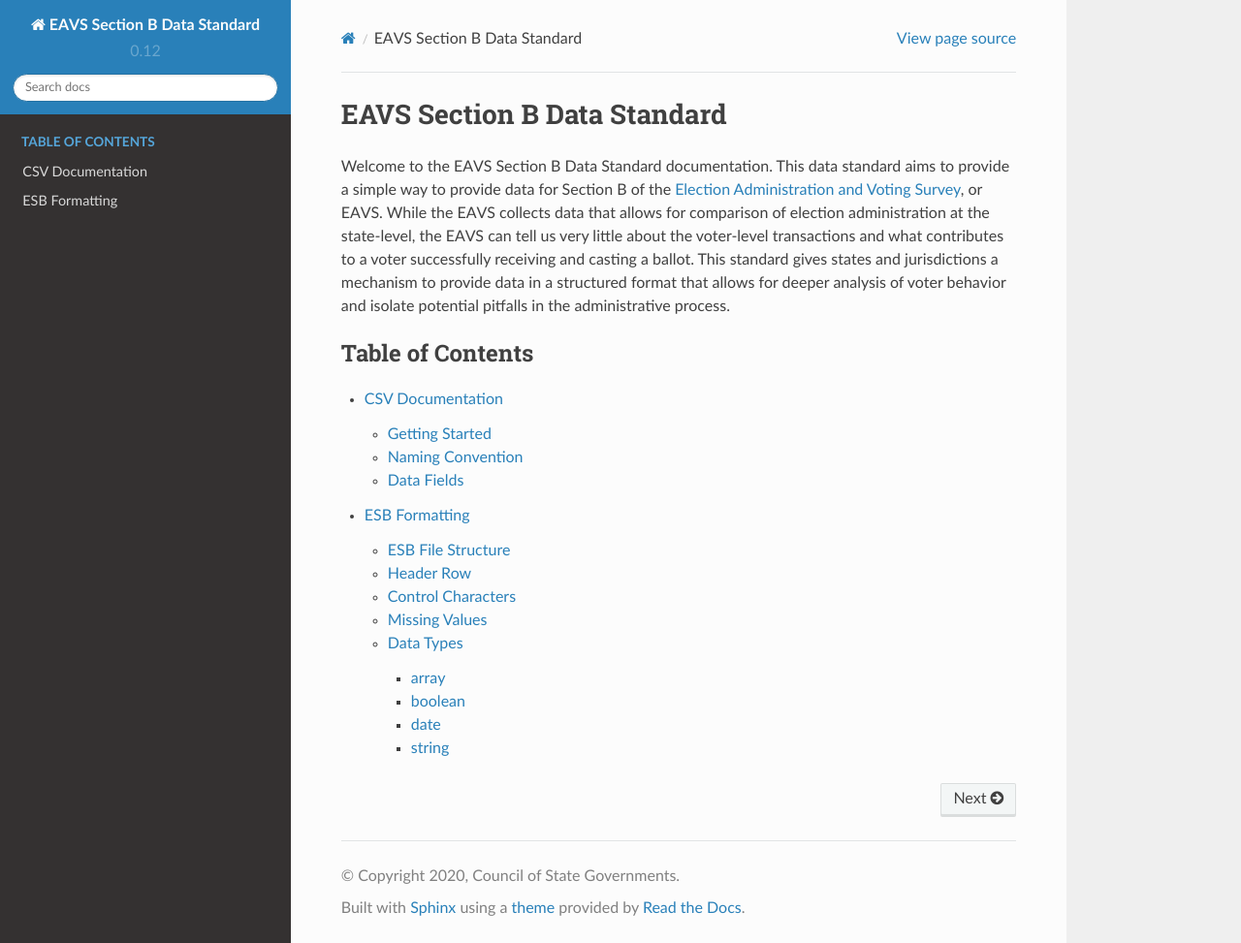
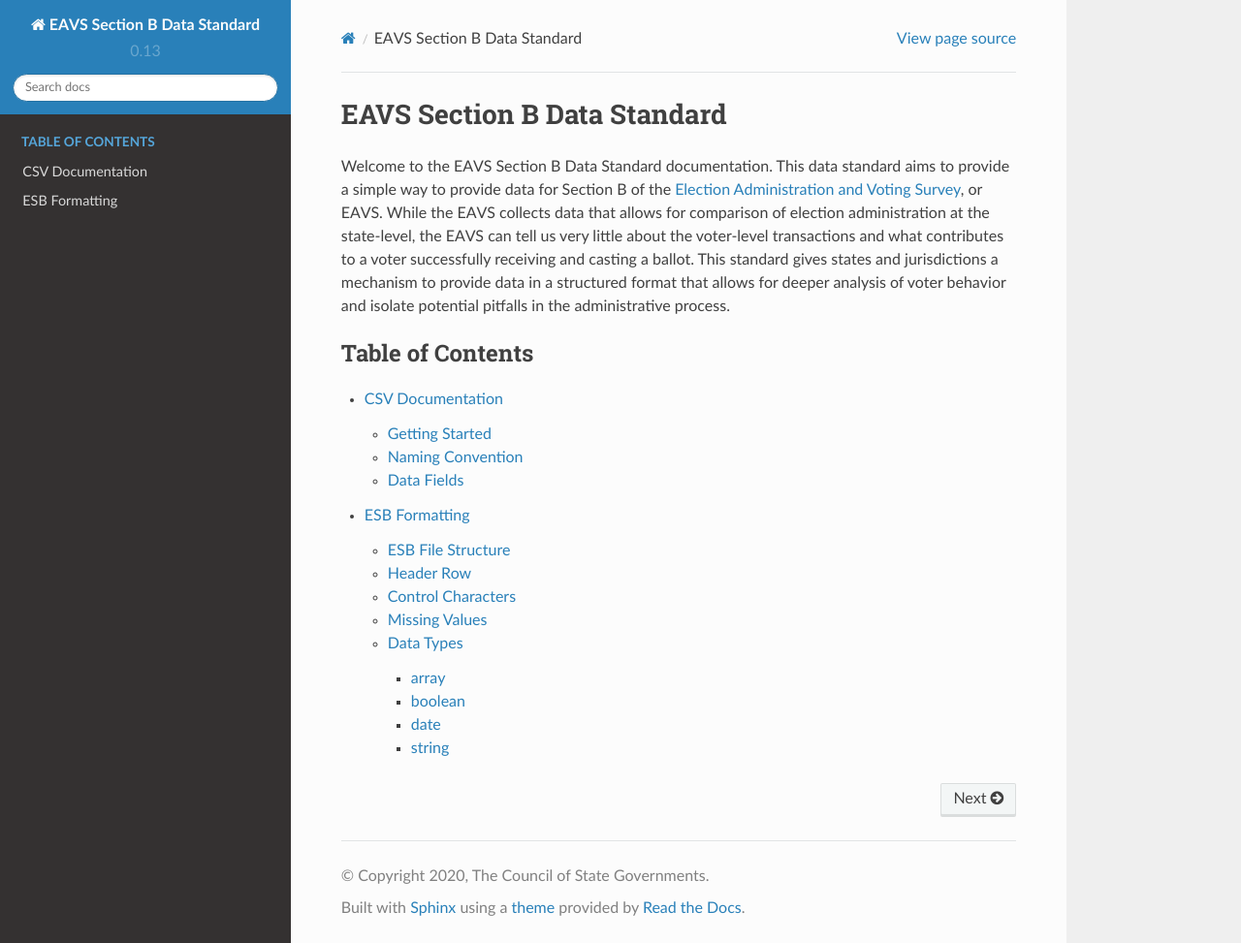
Before and after one commit to csg-org/esb-data-standard, a Sphinx documentation site: the page built from docs/source/index.rst, in a window 1280 px wide and 973 px high. Shown: the whole window at 97% size. Built offline with Sphinx 7.4.7 and the Read the Docs theme 2.0.0, drawn with Linux system fonts in a browser that asks for light colours.

Commit message:
Bump version in sphinx config (forgot to do that in PR #40)

```diff
--- a/docs/source/conf.py
+++ b/docs/source/conf.py
@@ -62,7 +62,7 @@ master_doc = 'index'
 
 # General information about the project.
 project = 'EAVS Section B Data Standard'
-copyright = '{}, Council of State Governments'.format(datetime.date.today().year)
+copyright = '{}, The Council of State Governments'.format(datetime.date.today().year)
 author = 'John Dziurlaj, Jared Marcotte'
 
 # The version info for the project you're documenting, acts as replacement for
@@ -70,9 +70,9 @@ author = 'John Dziurlaj, Jared Marcotte'
 # built documents.
 #
 # The short X.Y version.
-version = '0.12'
+version = '0.13'
 # The full version, including alpha/beta/rc tags.
-release = '0.12.0'
+release = '0.13.0'
 
 # The language for content autogenerated by Sphinx. Refer to documentation
 # for a list of supported languages.
```
Also changed, not shown: 1 other file.
